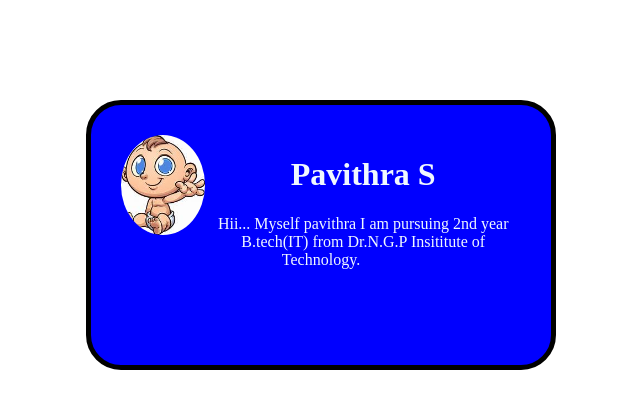
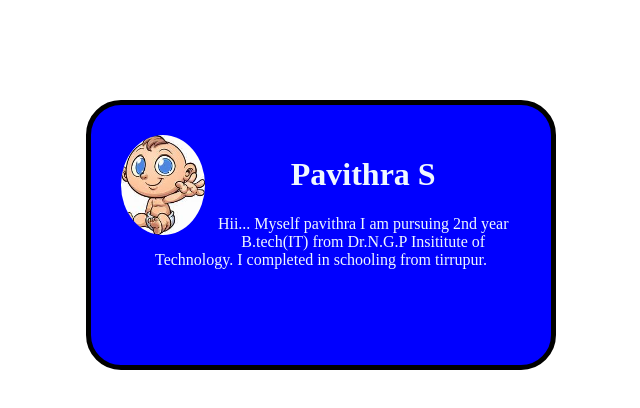
Before and after one commit to PaviTechDevloper/VAC, a plain HTML site: page home.html in a window 1280 px wide. Shown: the whole page, without its empty margins (22-662 px from the left). Drawn offline with Linux system fonts and the light colour scheme.

Commit message:
some changes

```diff
--- a/home.html
+++ b/home.html
@@ -41,7 +41,9 @@
     <div class="first">
         <img align="left" src="img.jpeg" alt="" >
         <h1> Pavithra S</h1>
-        <p>Hii... Myself pavithra I am pursuing 2nd year B.tech(IT) from Dr.N.G.P Insititute of Technology.</p>
+        <p>Hii... Myself pavithra I am pursuing 2nd year B.tech(IT) from Dr.N.G.P Insititute of Technology.
+            I completed in schooling from tirrupur.
+        </p>
 
 </body>
 </html>
```
